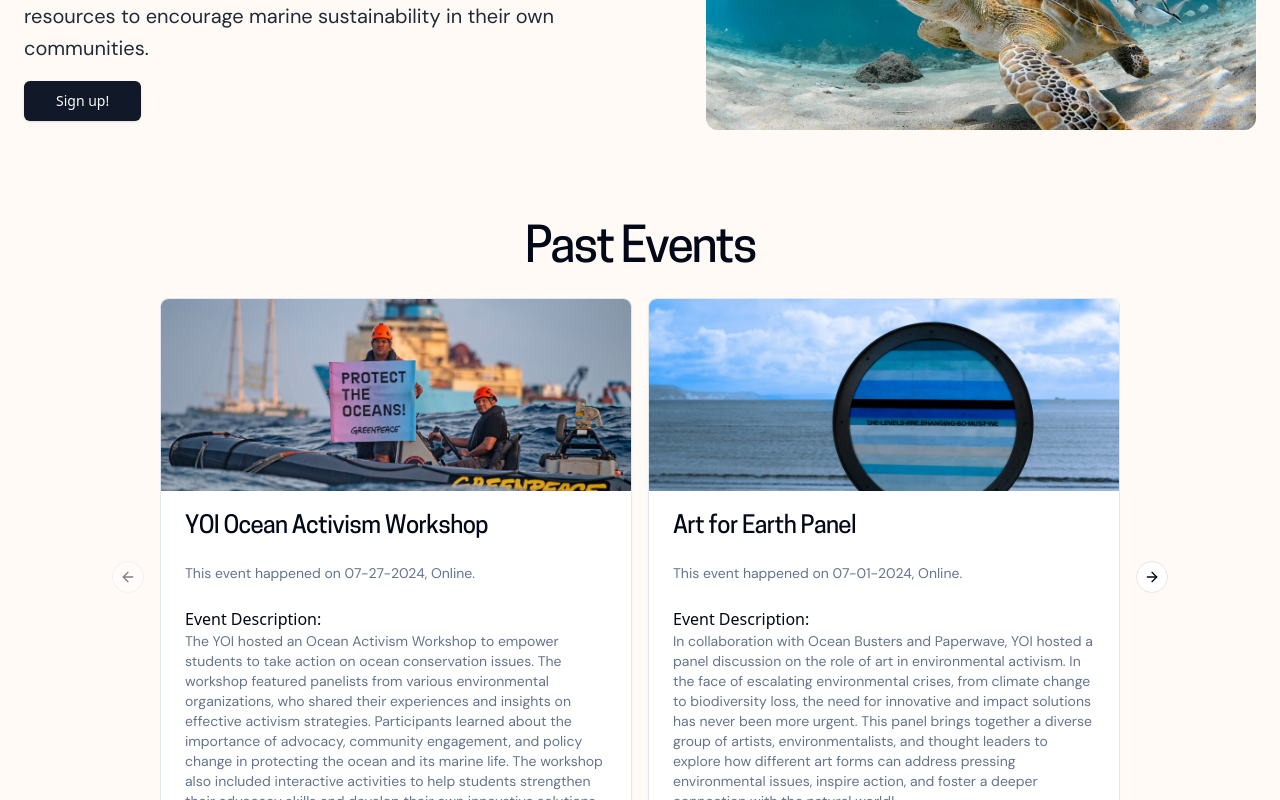
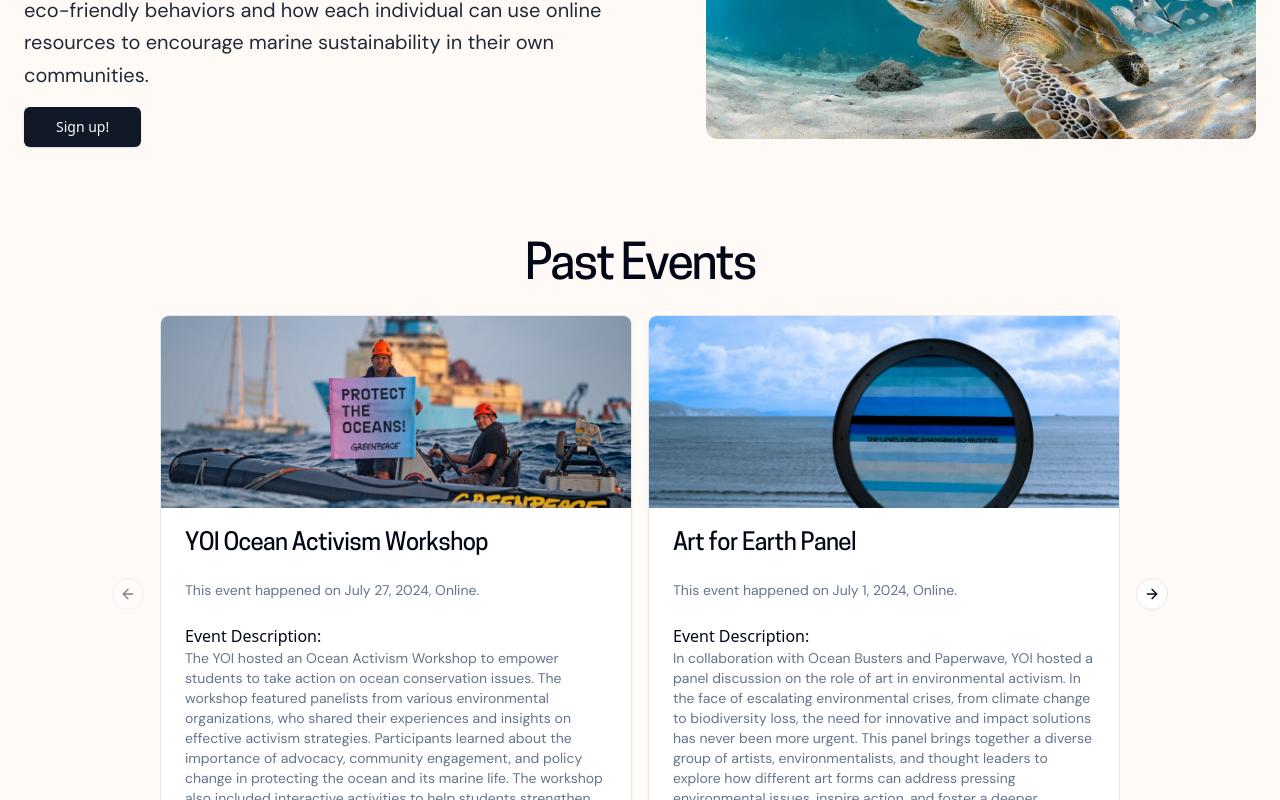
Before and after one commit to Marcus5408/yoi-website, a Next.js app: page /join/events in a window 1280 px wide. Shown: the part 931-1731 px from the top of the page. Built offline with nearby package versions, Linux system fonts and the light colour scheme.

Commit message:
feat: Add date and location to event display on join page

```diff
--- a/src/app/join/events/page.tsx
+++ b/src/app/join/events/page.tsx
@@ -38,11 +38,12 @@ export default function Home() {
           Current Events
         </h1>
         <TextSection
+          toast={`Happening ${formatDate(firstEvent.date, false)}, ${firstEvent.location === "Online" ? "Online" : `at the ${firstEvent.location}`}`}
           title={firstEvent.title}
-          image={firstEvent.image}
           description={firstEvent.description}
           link={firstEvent.link}
           buttonText="Sign up!"
+          image={firstEvent.image}
         ></TextSection>
         <section className="flex w-full flex-col items-center px-12">
           <h1 className="text-center text-3xl font-bold tracking-tighter sm:text-4xl md:text-5xl">
@@ -65,7 +66,7 @@ export default function Home() {
                     </CardHeader>
                     <CardContent>
                       <CardDescription className="font-medium">
-                        {`This event happened on ${event.date}, ${event.location === "Online" ? "Online" : `at the ${event.location}`}.`}
+                        {`This event happened on ${formatDate(event.date)}, ${event.location === "Online" ? "Online" : `at the ${event.location}`}.`}
                       </CardDescription>
                       <br />
                       Event Description:
@@ -84,3 +85,27 @@ export default function Home() {
     </div>
   );
 }
+
+function formatDate(dateString: string, includeYear: boolean = true): string {
+  const [month, day, year] = dateString.split("-").map(Number);
+  if (isNaN(month) || isNaN(day) || isNaN(year)) {
+    return "Invalid Date";
+  }
+  const date = new Date(year, month - 1, day);
+  if (includeYear) {
+    return isNaN(date.getTime())
+      ? "Date Unavailable"
+      : date.toLocaleDateString("en-US", {
+          month: "long",
+          day: "numeric",
+          year: "numeric",
+        });
+  } else {
+    return isNaN(date.getTime())
+      ? "Date Unavailable"
+      : date.toLocaleDateString("en-US", {
+          month: "long",
+          day: "numeric",
+        });
+  }
+}
```
